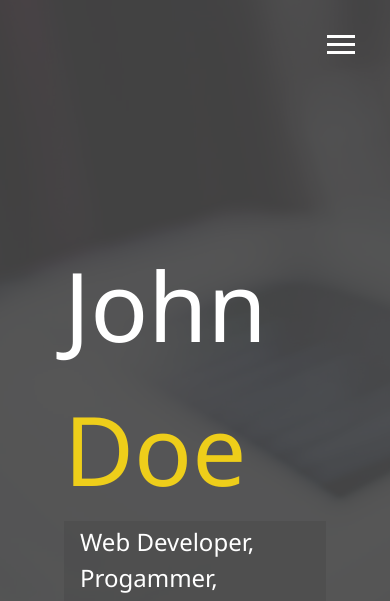
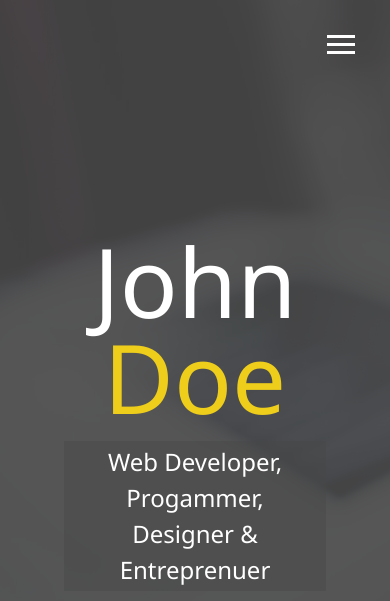
Before and after one commit to fisnikp/modern-portfolio, a website: page dist/index.html in a window 390 px wide. Shown: the top 601 px of the page. Drawn offline with Linux system fonts and the light colour scheme.

Commit message:
Added media queries and made menu overlay responsive

```diff
--- a/scss/_config.scss
+++ b/scss/_config.scss
@@ -28,3 +28,28 @@ $background-opacity: 0.9;
         }
     }
 }
+
+// Media Query Mixins
+@mixin mediaSm {
+  @media screen and (max-width: 500px) {
+    @content;
+  }
+}
+
+@mixin mediaMd {
+  @media screen and (max-width: 768px) {
+    @content;
+  }
+}
+
+@mixin mediaLg {
+  @media screen and (min-width: 769px) and (max-width: 1170px) {
+    @content;
+  }
+}
+
+@mixin mediaXl {
+  @media screen and (min-width: 1171px) {
+    @content;
+  }
+}
--- /dev/null
+++ b/scss/_mobile.scss
@@ -0,0 +1,63 @@
+// Widescreens
+@include mediaXl {
+
+}
+
+// Desktop & laptops
+@include mediaLg {
+
+}
+
+// Tablets & Small laptops
+@include mediaMd {
+   main {
+    align-items: center;
+    text-align: center;
+
+    .lg-heading {
+      line-height: 1;
+      margin-bottom: 1rem;
+    }
+  }
+
+  ul.menu-nav, div.menu-branding {
+    float: none;
+    width: 100%;
+    min-height: 0;
+
+    &.show {
+      transform: translate(0, 0, 0);
+    }
+  }
+
+  .menu-nav {
+    height: 75vh;
+    transform: translate3d(-100%, 0, 0);
+    font-size: 24px;
+
+    .nav-link {
+      font-size: 20px;
+    }
+  }
+
+  .menu-branding {
+    height: 25vh;
+    transform: translate3d(100%, 0, 0);
+
+    .portrait {
+      background: url('../img/portrait_small.jpg');
+      width: 150px;
+      height: 150px;
+    }
+  }
+
+
+
+}
+
+// Smartphone
+@include mediaSm {
+  main#home h1 {
+    margin-top: 10vh;
+  }
+}
--- a/scss/main.scss
+++ b/scss/main.scss
@@ -1,5 +1,6 @@
 @import 'config';
 @import 'menu';
+@import 'mobile';
 
 *{
     box-sizing: border-box;
```
Also changed, not shown: dist/css/main.css.
